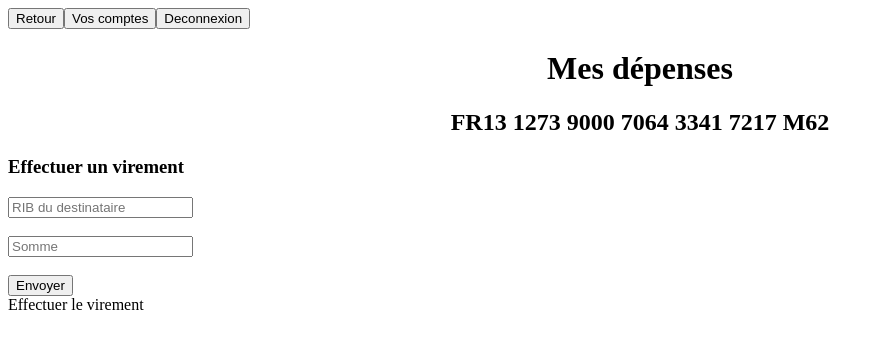
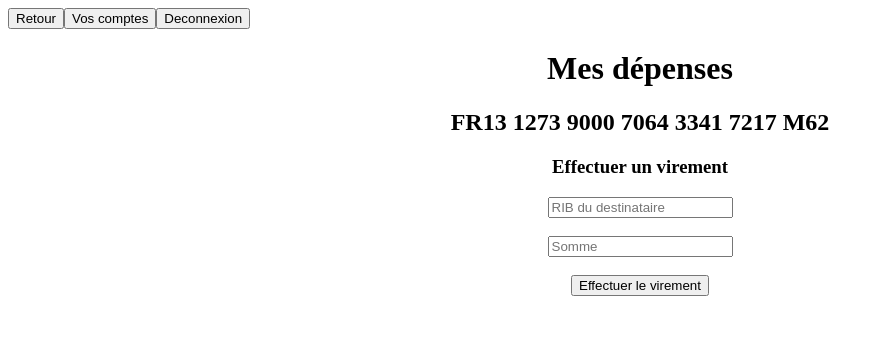
Before and after one commit to LZonca/WiseTreeBanque, a PHP site: page /depenses.php in a window 1280 px wide. Shown: the top 349 px of the page, without its empty margins (0-884 px from the left). Run offline with PHP 8.4, Linux system fonts and the light colour scheme.

Commit message:
button with popup

```diff
--- a/depenses.php
+++ b/depenses.php
@@ -1,3 +1,11 @@
+<?php
+session_start();
+if(isset($_POST['submit'])){
+    $_SESSION['popup'] = true;
+    header('Location: ' . $_SERVER['PHP_SELF']);
+    exit();
+}
+?>
 <!DOCTYPE html>
 <html>
 <head>
@@ -5,77 +13,63 @@
     <link rel="icon" type="image/jpg" href="logo.jpg" />
     <title>Ma banque</title>
     <style>
-        h1, h2{
-        text-align: center;
+        h1, h2 {
+            text-align: center;
         }
-        .confirm{
+
+        .confirm {
             color: green;
         }
 
-        .erreur{
+        .erreur {
             color: red;
         }
 
-        .nav_bar{
+        .nav_bar {
             display: flex;
         }
 
-        .confirm{
-            color: green;
+        /* Ajouter une position relative au conteneur */
+        .container {
+            position: relative;
         }
 
-        /* Popup container - can be anything you want */
+        /* Modifier la position du popup */
         .popup {
-        position: relative;
-        display: inline-block;
-        cursor: pointer;
-        -webkit-user-select: none;
-        -moz-user-select: none;
-        -ms-user-select: none;
-        user-select: none;
+            display: block;
+            position: absolute;
+            bottom: 100%; /* Afficher le popup juste en dessous du bouton */
+            right: 0;
+            background-color: #f1f1f1;
+            padding: 20px;
+            border-radius: 5px;
+            box-shadow: 0px 0px 10px 2px rgba(0,0,0,0.3);
+            opacity: 0;
+            transition: opacity 0.5s ease-in-out;
         }
 
-        /* The actual popup */
-        .popup .popuptext {
-        visibility: hidden;
-        width: 160px;
-        background-color: #555;
-        color: #fff;
-        text-align: center;
-        border-radius: 6px;
-        padding: 8px 0;
-        position: absolute;
-        z-index: 1;
-        bottom: 125%;
-        transform : translateY(200%);
-        left: 50%;
-        margin-left: -80px;
-        }
-
-
-        /* Toggle this class - hide and show the popup */
-        .popup .show {
-        visibility: visible;
-        -webkit-animation: fadeIn 1s;
-        animation: fadeIn 1s;
-        }
-
-        /* Add animation (fade in the popup) */
-        @-webkit-keyframes fadeIn {
-        from {opacity: 0;}
-        to {opacity: 1;}
-        }
-
-        @keyframes fadeIn {
-        from {opacity: 0;}
-        to {opacity:1 ;}
+        .popup.show {
+            opacity: 1;
         }
     </style>
 
-
+    <script>
+        window.onload = function() {
+            <?php
+            if(isset($_SESSION['popup'])){
+                unset($_SESSION['popup']);
+            ?>
+            var popup = document.getElementById("popup");
+            popup.classList.add("show");
+            setTimeout(function(){
+                popup.classList.remove("show");
+            }, 5000);
+            <?php } ?>
+        }
+    </script>
 </head>
-<body>
-    <header>
+<body style="text-align:center">
+<header>
         <div class="nav_bar">
             <form method="POST" action="compte.php">
                 <button name="lescomptes">Retour</button>
@@ -93,23 +87,21 @@
     <h1><b>Mes dépenses</b></h1>
     <h2>FR13 1273 9000 7064 3341 7217 M62</h2>
     <h3>Effectuer un virement</h3>
-    <form action="dépenses.php" method="post">
-        <input type="text" id="virement" name="destinataire" placeholder="RIB du destinataire"><br><br>
-        <input type="text" id="virement" name="virement" placeholder="Somme"><br><br>
-        <button name="send">Envoyer</button>
+    <form action="<?php echo $_SERVER['PHP_SELF']; ?>" method="post">
+        <div class="container">
+            <input type="text" id="destinataire" name="destinataire" placeholder="RIB du destinataire"><br><br>
+            <input type="text" id="virement" name="virement" placeholder="Somme"><br><br>
+            <button type="submit" name="submit">Effectuer le virement</button>
+            <!-- Ajouter le popup dans le même conteneur que le bouton -->
+            <div id="popup" class="popup">
+                <p>Virement effectué</p>
+            </div>
+        </div>
+    </form>
 
+</body>
+</html>
 
-    </form>
-    <div class="popup" onclick="myFunction()">Effectuer le virement
-            <span class="popuptext" id="myPopup">Virement effectué ! </span>
-    </div>
-    <script>
-        // When the user clicks on div, open the popup
-        function myFunction() {
-            var popup = document.getElementById("myPopup");
-            popup.classList.toggle("show");
-        }
-    </script>
     <?php
 
 
```
